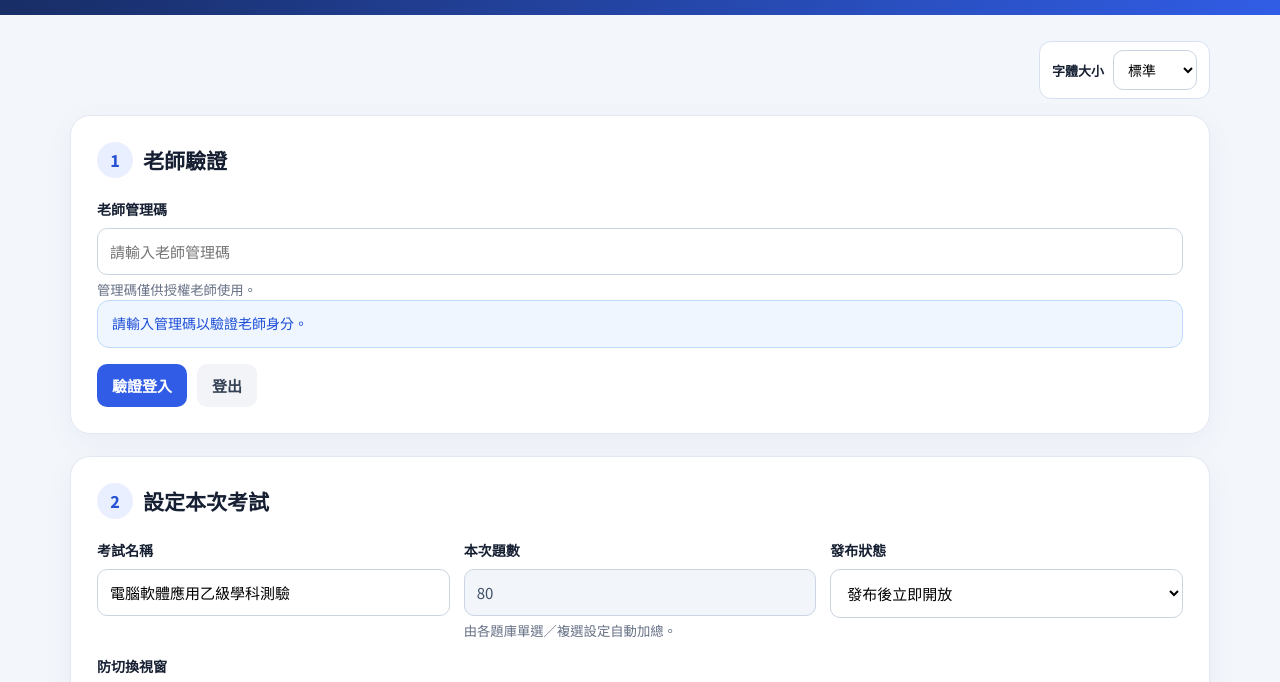
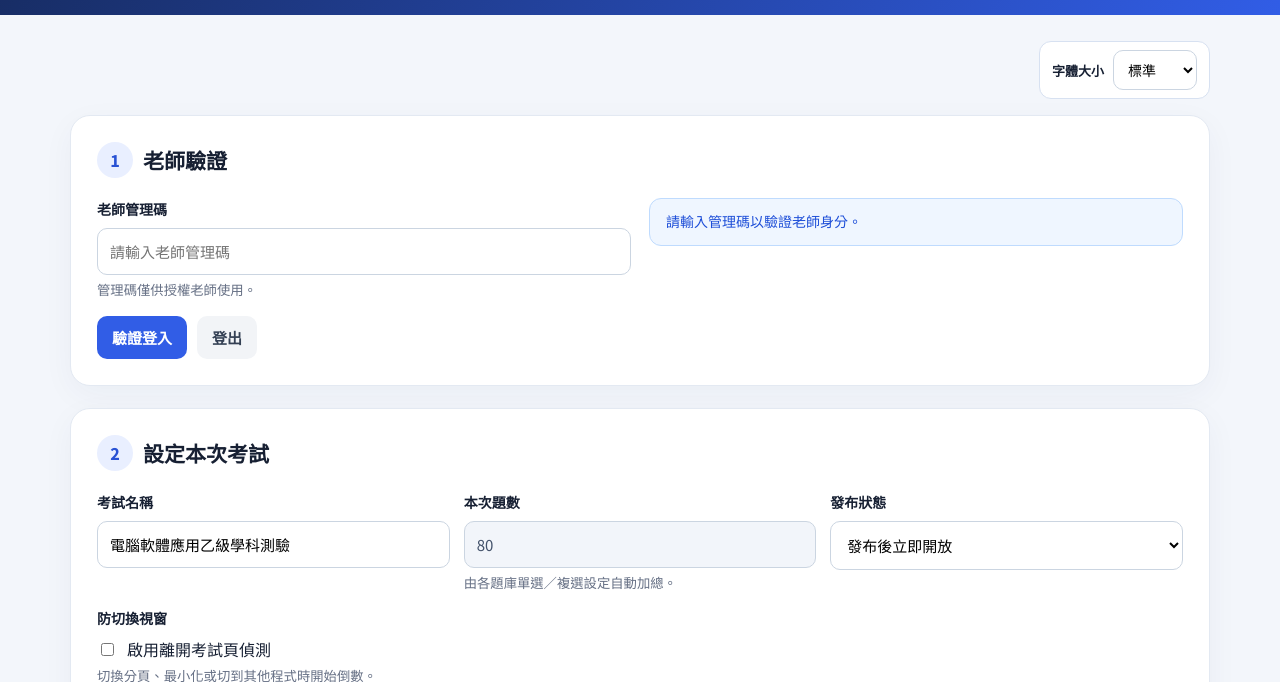
Before and after one commit to jenogle/11800scvs, a plain HTML site: page teacher/index.html in a window 1280 px wide. Shown: the part 75-757 px from the top of the page. Drawn offline with nearby package versions, Linux system fonts and the light colour scheme; no server answers.

Commit message:
Prevent teacher auth alert from stretching by separating login grid and buttons

```diff
--- a/assets/app.css
+++ b/assets/app.css
@@ -317,3 +317,10 @@ html,body,body.student-ui,body *,body.student-ui *,
 input,textarea,button,select,option{font-family:"Noto Sans TC",sans-serif}
 body.student-ui .student-reading-control{margin-left:auto}
 @media(max-width:650px){body:has(#roomManager) #authStatus{margin-top:0}}
+
+/* Teacher login: separate grid and actions. Fixed natural height, no grid stretching. */
+body:has(#roomManager) .teacher-auth-layout{display:grid;grid-template-columns:minmax(0,1fr) minmax(0,1fr);align-items:start;column-gap:18px;row-gap:12px}
+body:has(#roomManager) .teacher-auth-layout > *{min-width:0}
+body:has(#roomManager) .teacher-auth-layout #authStatus{display:block;align-self:start;margin:0;padding:12px 16px;min-height:0;height:auto;line-height:1.55;white-space:normal}
+body:has(#roomManager) .teacher-auth-actions{margin-top:16px}
+@media(max-width:800px){body:has(#roomManager) .teacher-auth-layout{grid-template-columns:1fr}body:has(#roomManager) .teacher-auth-actions{margin-top:12px}}
```
